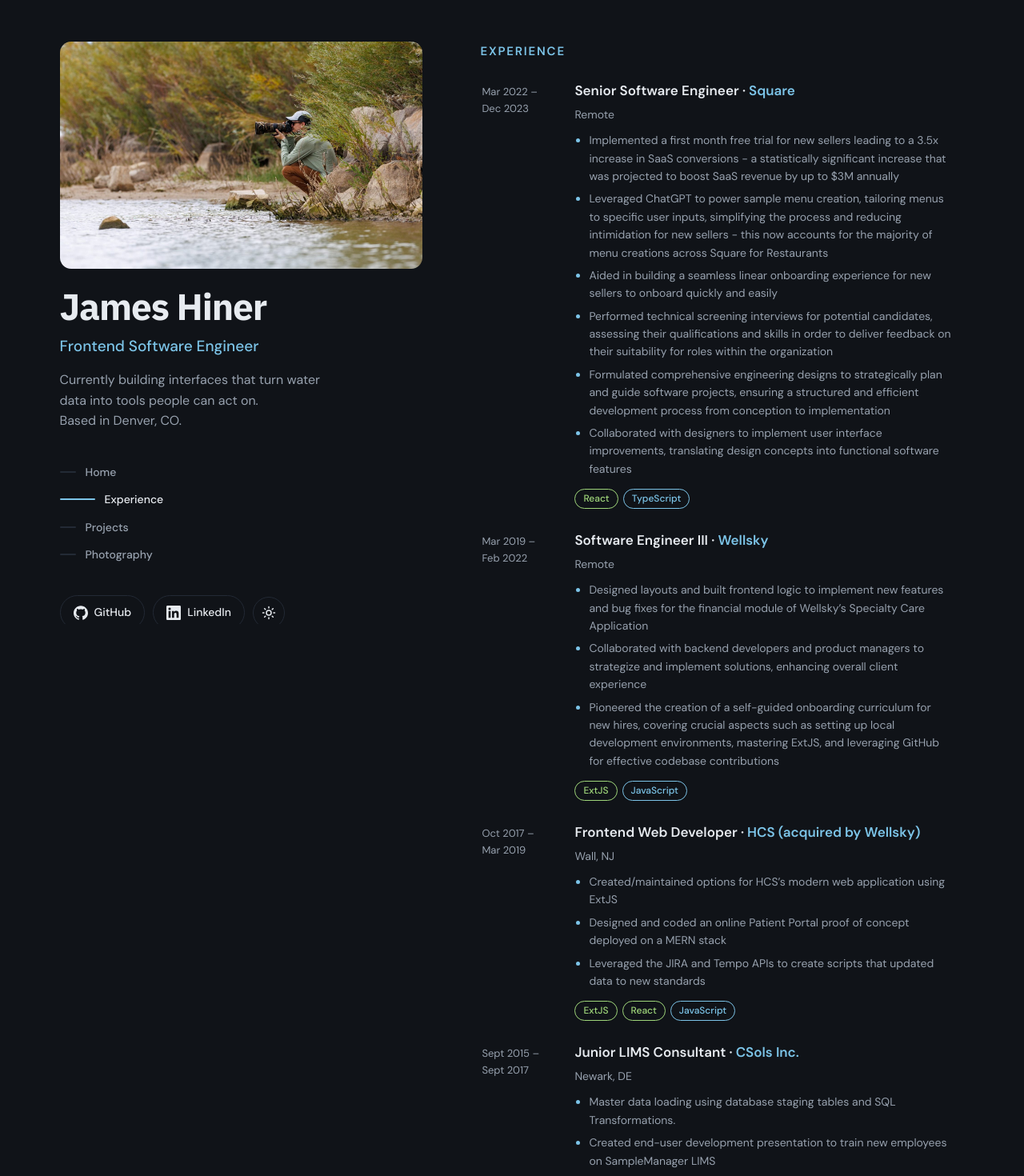
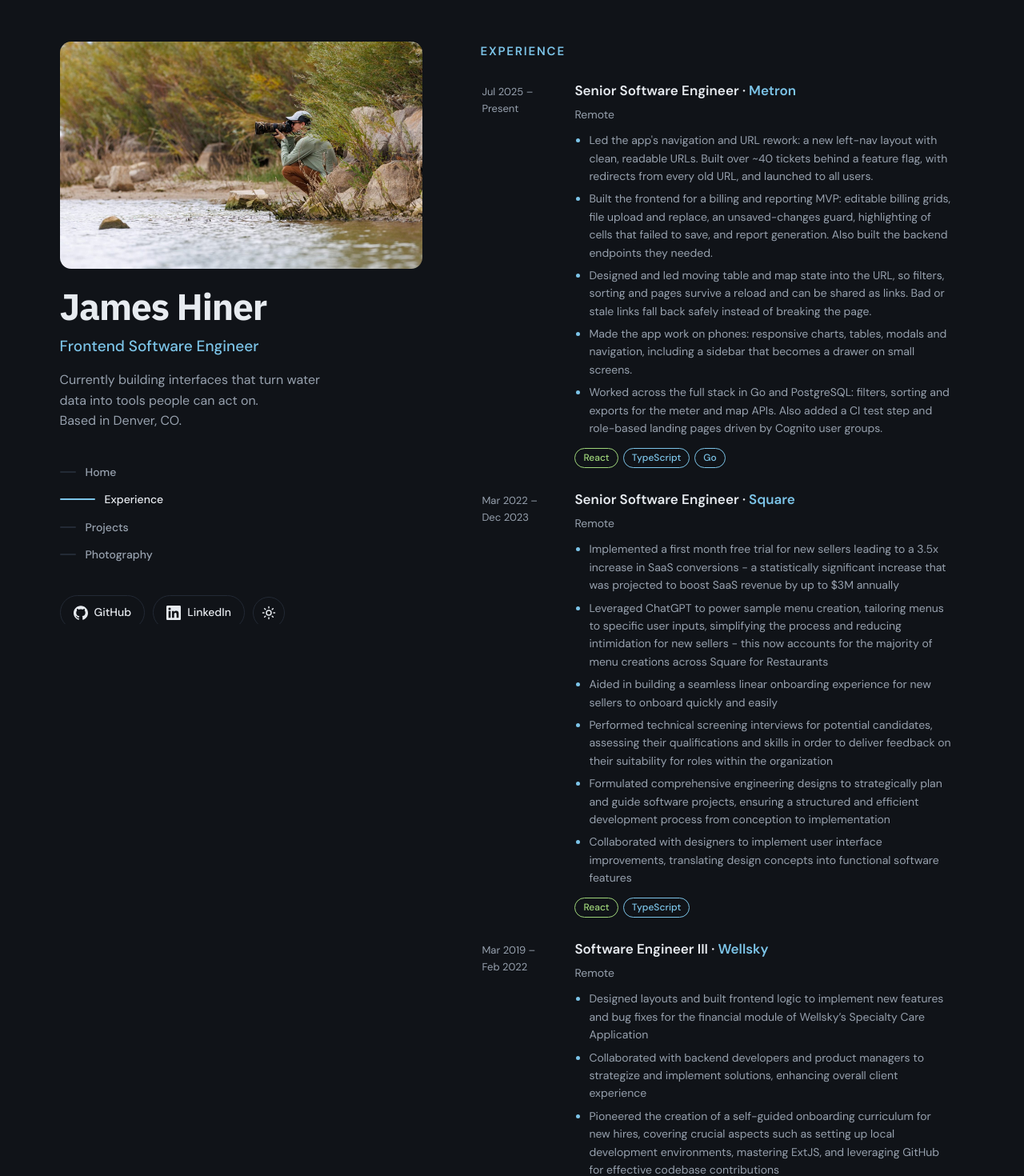
Before and after one commit to jameshiner/dev, a Next.js app: page /experience in a window 1280 px wide. Shown: the part 20-1490 px from the top of the page at 80% size. Built offline with nearby package versions, Linux system fonts and the light colour scheme.

Commit message:
Add the Metron job and trim the CSols entry

```diff
--- a/src/data/jobs.ts
+++ b/src/data/jobs.ts
@@ -12,6 +12,22 @@
 
 // Newest first.
 export const jobs: Job[] = [
+  {
+    company: 'Metron',
+    role: 'Senior Software Engineer',
+    date: 'Jul 2025 – Present',
+    location: 'Remote',
+    summary:
+      'Navigation and URL redesign, billing and reporting tools, and shareable table and map views.',
+    tags: ['React', 'TypeScript', 'Go'],
+    bullets: [
+      "Led the app's navigation and URL rework: a new left-nav layout with clean, readable URLs. Built over ~40 tickets behind a feature flag, with redirects from every old URL, and launched to all users.",
+      'Built the frontend for a billing and reporting MVP: editable billing grids, file upload and replace, an unsaved-changes guard, highlighting of cells that failed to save, and report generation. Also built the backend endpoints they needed.',
+      'Designed and led moving table and map state into the URL, so filters, sorting and pages survive a reload and can be shared as links. Bad or stale links fall back safely instead of breaking the page.',
+      'Made the app work on phones: responsive charts, tables, modals and navigation, including a sidebar that becomes a drawer on small screens.',
+      'Worked across the full stack in Go and PostgreSQL: filters, sorting and exports for the meter and map APIs. Also added a CI test step and role-based landing pages driven by Cognito user groups.',
+    ],
+  },
   {
     company: 'Square',
     role: 'Senior Software Engineer',
@@ -60,10 +76,8 @@
     date: 'Sept 2015 – Sept 2017',
     location: 'Newark, DE',
     summary: 'Master data loading and SampleManager LIMS training material.',
-    tags: ['SQL'],
-    bullets: [
-      'Master data loading using database staging tables and SQL Transformations.',
-      'Created end-user development presentation to train new employees on SampleManager LIMS',
-    ],
+    // Kept short: it marks the time, but wasn't a development role.
+    tags: [],
+    bullets: [],
   },
 ];
--- a/src/data/skills.ts
+++ b/src/data/skills.ts
@@ -8,12 +8,14 @@
   { type: 'language', name: 'Java' },
   { type: 'language', name: 'SQL' },
   { type: 'language', name: 'Python' },
+  { type: 'language', name: 'Go' },
   { type: 'framework', name: 'React' },
   { type: 'framework', name: 'Ember.js' },
   { type: 'framework', name: 'ExtJS' },
   { type: 'framework', name: 'Node' },
   { type: 'framework', name: 'Express' },
   { type: 'framework', name: 'MongoDB' },
+  { type: 'technology', name: 'PostgreSQL' },
   { type: 'technology', name: 'IntelliJ' },
   { type: 'technology', name: 'Eclipse' },
   { type: 'technology', name: 'VSCode' },
```
